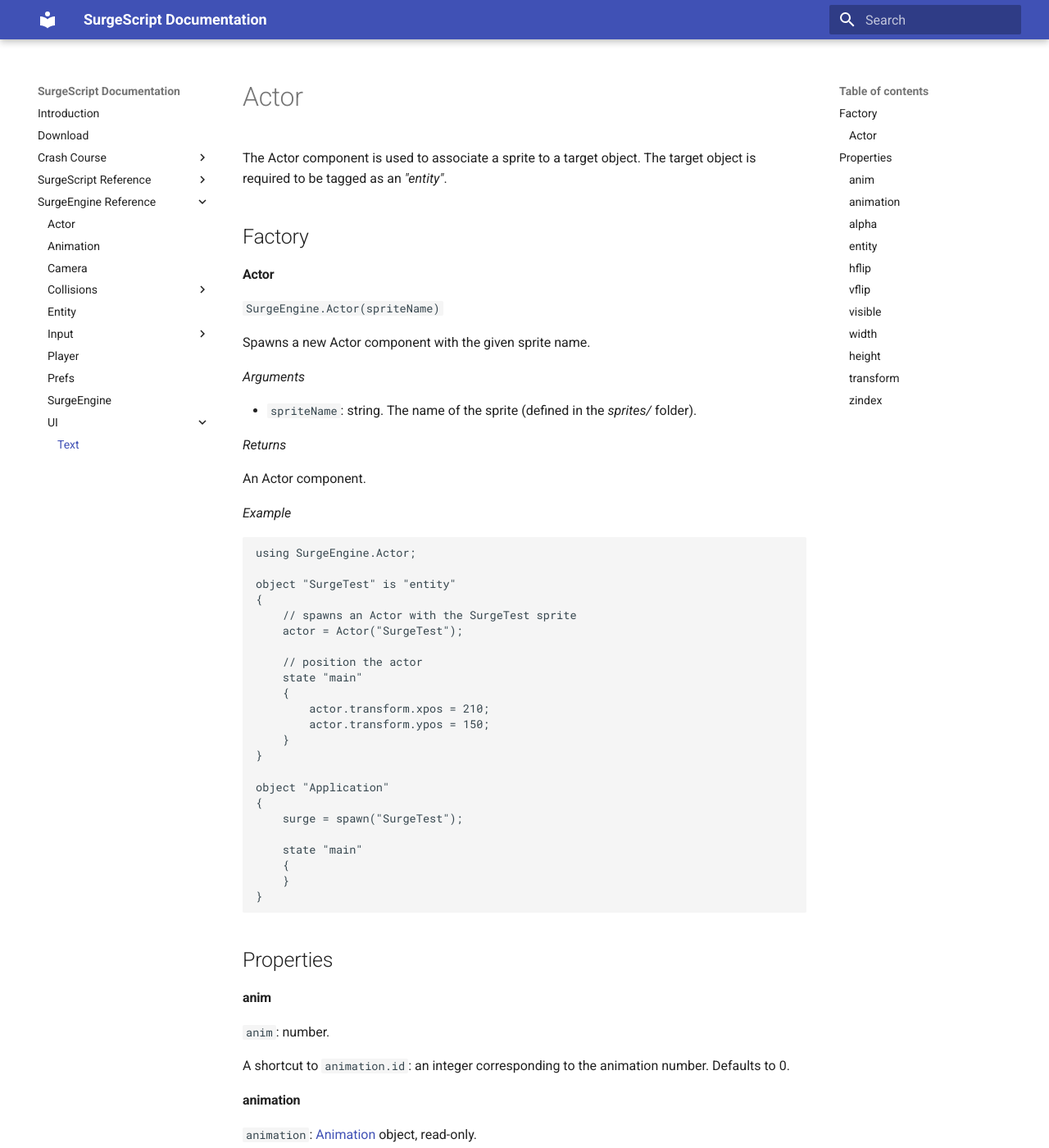
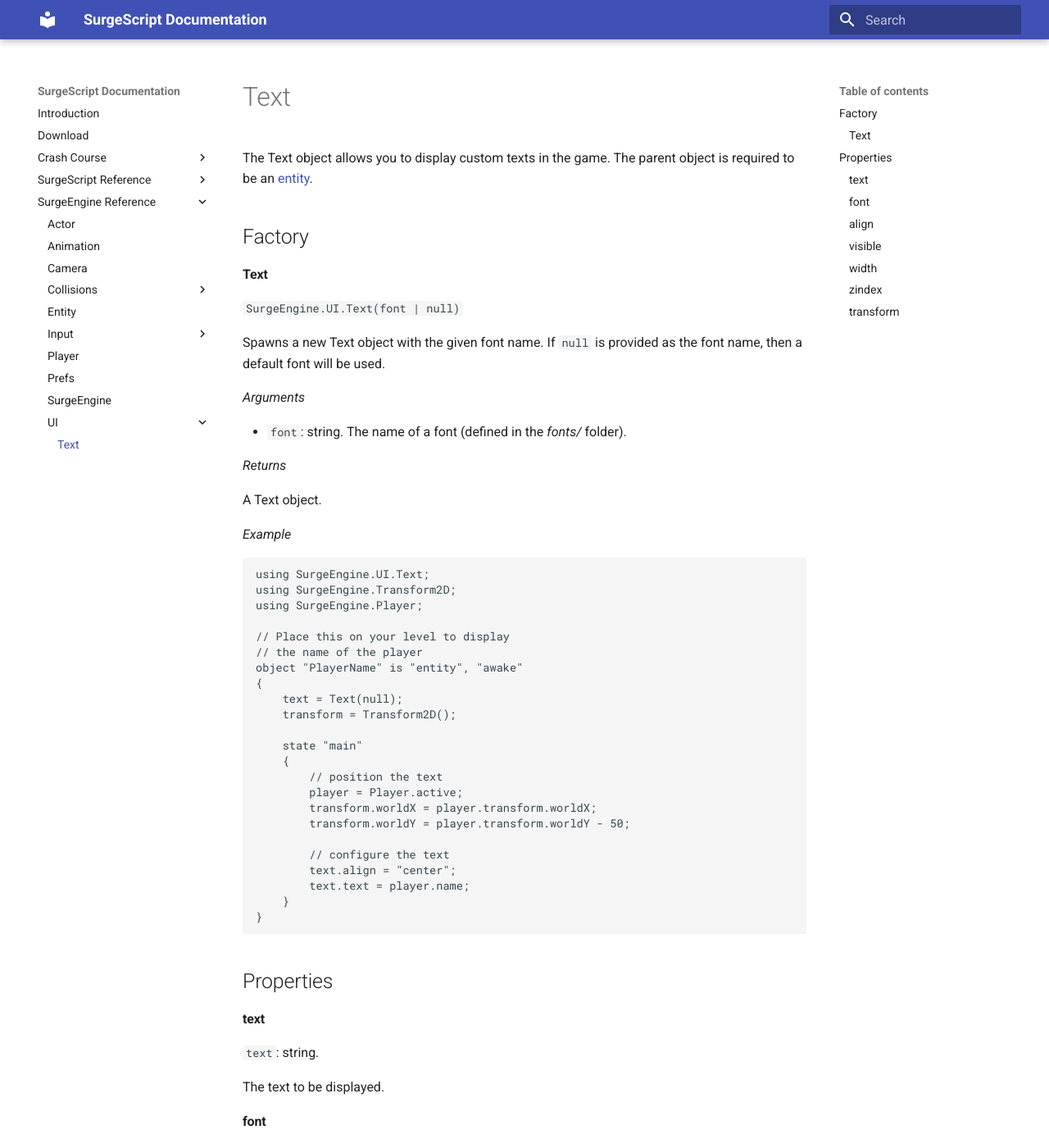
Before and after one commit to alemart/surgescript, an MkDocs documentation site: the page built from docs/engine/text.md, in a window 1280 px wide and 1400 px high. Shown: the whole window at 82% size. Built offline with MkDocs 1.6.1 and Material for MkDocs 9.7.7, drawn with Linux system fonts in a browser that asks for light colours; old or Windows-style settings are respelled for this version of MkDocs; some of the changed text lies outside the part shown.

Commit message:
Small changes

````diff
--- a/docs/engine/text.md
+++ b/docs/engine/text.md
@@ -1,48 +1,48 @@
-Actor
-=====
+Text
+====
 
-The Actor component is used to associate a sprite to a target object. The target object is required to be tagged as an *"entity"*.
+The Text object allows you to display custom texts in the game. The parent object is required to be an [entity](entity).
 
 Factory
 -------
 
-#### Actor
+#### Text
 
-`SurgeEngine.Actor(spriteName)`
+`SurgeEngine.UI.Text(font | null)`
 
-Spawns a new Actor component with the given sprite name.
+Spawns a new Text object with the given font name. If `null` is provided as the font name, then a default font will be used.
 
 *Arguments*
 
-* `spriteName`: string. The name of the sprite (defined in the *sprites/* folder).
+* `font`: string. The name of a font (defined in the *fonts/* folder).
 
 *Returns*
 
-An Actor component.
+A Text object.
 
 *Example*
 ```
-using SurgeEngine.Actor;
+using SurgeEngine.UI.Text;
+using SurgeEngine.Transform2D;
+using SurgeEngine.Player;
 
-object "SurgeTest" is "entity"
+// Place this on your level to display
+// the name of the player
+object "PlayerName" is "entity", "awake"
 {
-    // spawns an Actor with the SurgeTest sprite
-    actor = Actor("SurgeTest");
-
-    // position the actor
-    state "main"
-    {
-        actor.transform.xpos = 210;
-        actor.transform.ypos = 150;
-    }
-}
-
-object "Application"
-{
-    surge = spawn("SurgeTest");
+    text = Text(null);
+    transform = Transform2D();
 
     state "main"
     {
+        // position the text
+        player = Player.active;
+        transform.worldX = player.transform.worldX;
+        transform.worldY = player.transform.worldY - 50;
+
+        // configure the text
+        text.align = "center";
+        text.text = player.name;
     }
 }
 ```
@@ -52,68 +52,44 @@ object "Application"
 Properties
 ----------
 
-#### anim
+#### text
 
-`anim`: number.
+`text`: string.
 
-A shortcut to `animation.id`: an integer corresponding to the animation number. Defaults to 0.
+The text to be displayed.
 
-#### animation
+#### font
 
-`animation`: [Animation](animation) object, read-only.
+`font`: string, read-only.
 
-Reference to the Animation object of the Actor.
+The name of the font in use.
 
-#### alpha
+#### align
 
-`alpha`: number.
+`align`: string.
 
-Opacity value, ranging from zero (0% opaque) to one (100% opaque). Defaults to 1.0.
-
-#### entity
-
-`entity`: object, read-only.
-
-The entity associated with this component.
-
-#### hflip
-
-`hflip`: boolean.
-
-Should the actor be flipped horizontally? Defaults to `false`.
-
-#### vflip
-
-`vflip`: boolean.
-
-Should the actor be flipped vertically? Defaults to `false`.
+The alignment of the text. One of the following: *"left"*, *"center"*, *"right"*.
 
 #### visible
 
 `visible`: boolean.
 
-Should the actor be rendered? Defaults to `true`.
+Is the Text object visible?
 
 #### width
 
-`width`: number, read-only.
+`width`: number.
 
-The width of the actor.
-
-#### height
-
-`height`: number, read-only.
-
-The height of the actor.
-
-#### transform
-
-`transform`: [Transform2D](../reference/transform2d) object.
-
-An alias to the Transform of the entity.
+The (maximum) width of the text, in pixels. Setting this value will enable wordwrap.
 
 #### zindex
 
 `zindex`: number.
 
-Objects with greater zindex are rendered in front of others. Defaults to 0.5.
+The zindex of the Text object. Defaults to 0.5.
+
+#### transform
+
+`transform`: [Transform2D](../reference/transform2d) object, read-only.
+
+The Transform of the Text object.
````
Also changed, not shown: docs/engine/actor.md (+3 -3 lines), docs/engine/entity.md (+1 -1 lines).
